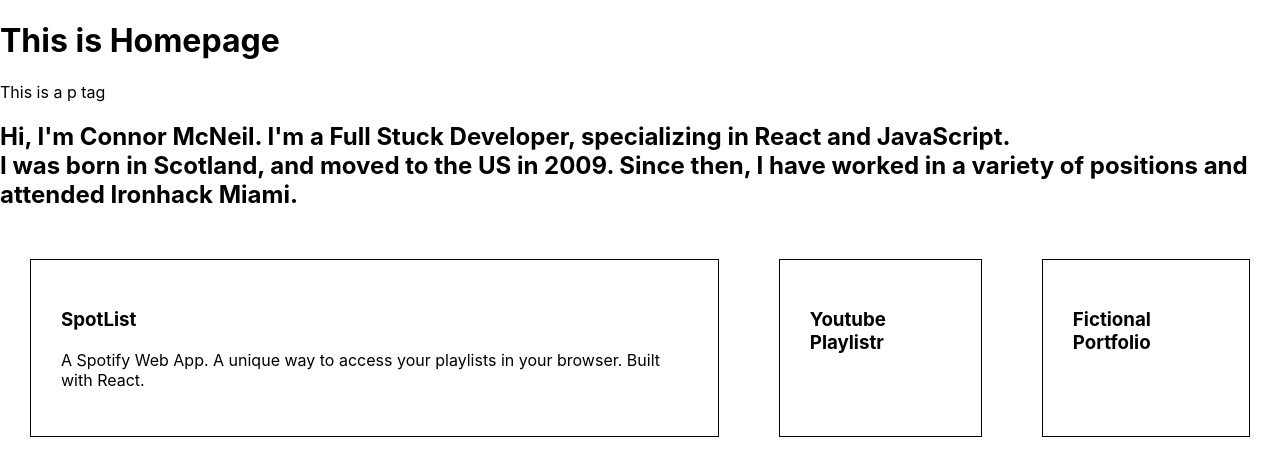
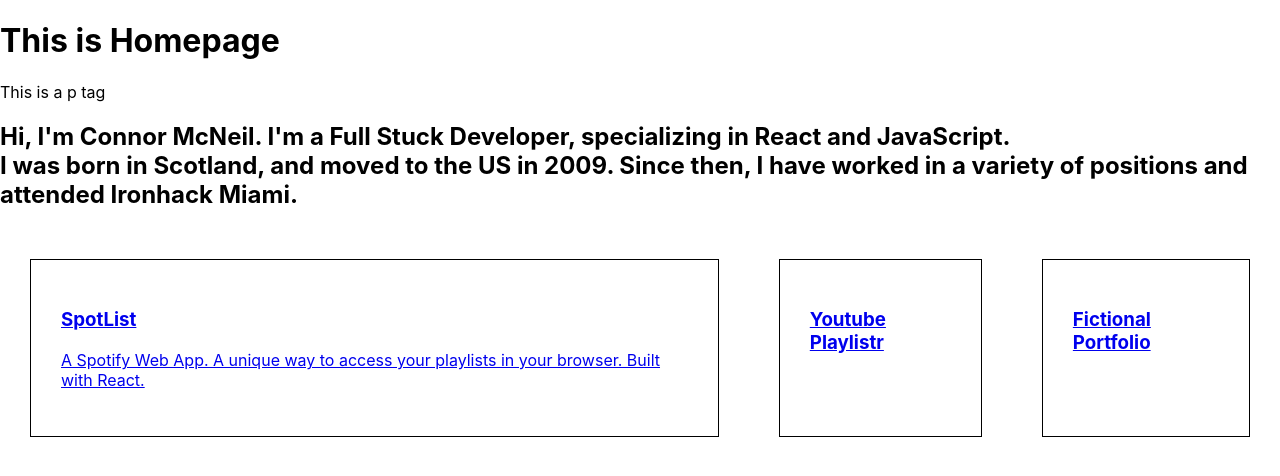
Before and after one commit to cnnrmcneil/portfolio, a React (Create React App) app in the folder portfolio/: page / in a window 1280 px wide. Shown: the top 476 px of the page. Built offline with nearby package versions, Linux system fonts and the light colour scheme.

Commit message:
fixing project boxes

```diff
--- a/portfolio/src/App.css
+++ b/portfolio/src/App.css
@@ -6,4 +6,5 @@
   margin: 30px;
   padding: 30px;
   border: 1px solid black;
+  text-decoration: none;
 }
--- a/portfolio/src/components/Body.js
+++ b/portfolio/src/components/Body.js
@@ -4,17 +4,23 @@ export default function Body() {
   return (
     <div className="projects">
       <div className="projectBox">
+        <a href="www.sample.com">
           <h3>SpotList</h3>
           <p>
             A Spotify Web App. A unique way to access your playlists in your
             browser. Built with React.
           </p>
+        </a>
       </div>
       <div className="projectBox">
+        <a href="www.sample.com">
           <h3>Youtube Playlistr</h3>
+        </a>
       </div>
       <div className="projectBox">
+        <a href="www.sample.com">
           <h3>Fictional Portfolio</h3>
+        </a>
       </div>
     </div>
   );
```
Lines whose indentation alone changed are shown as unchanged.
